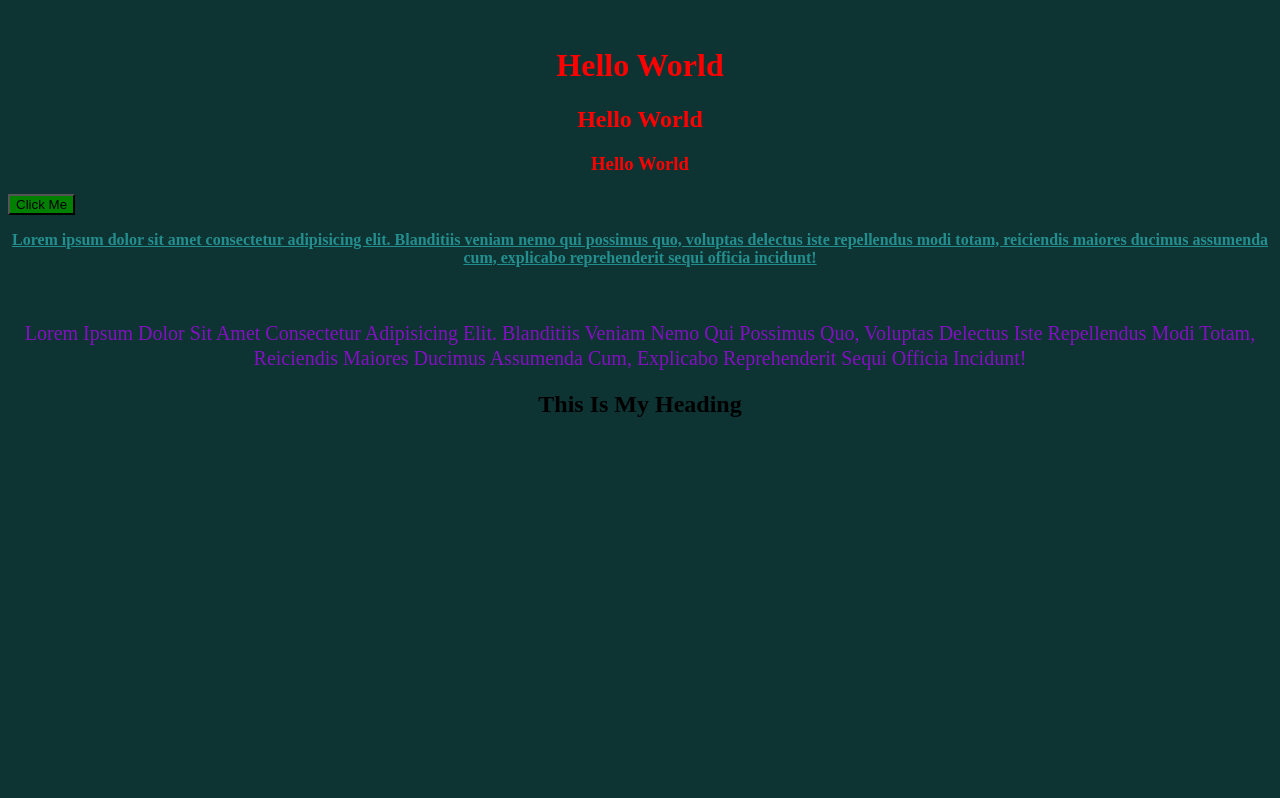
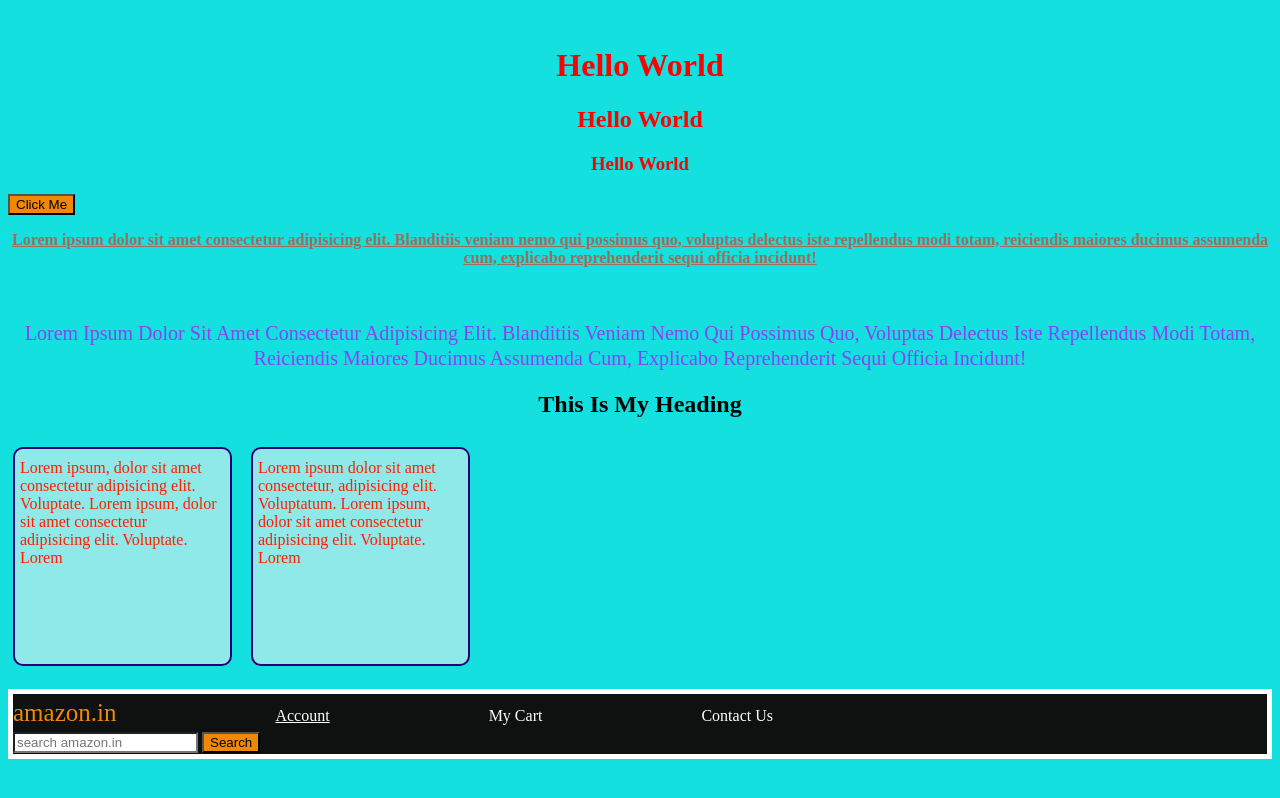
Before and after one commit to iqbal-prog-png/CSS-Prac2, a plain HTML site: page index.html in a window 1280 px wide. Drawn offline with Linux system fonts and the light colour scheme.

Commit message:
add some new files

```diff
--- a/index.html
+++ b/index.html
@@ -39,13 +39,29 @@
       <div id="divin">INNER</div>
     </div> -->
 
-    <div>
+    <div class="div">
       Lorem ipsum, dolor sit amet consectetur adipisicing elit. Voluptate. Lorem
       ipsum, dolor sit amet consectetur adipisicing elit. Voluptate. Lorem
     </div>
-    <div>
+    <div class="div">
       Lorem ipsum dolor sit amet consectetur, adipisicing elit. Voluptatum.
       Lorem ipsum, dolor sit amet consectetur adipisicing elit. Voluptate. Lorem
     </div>
+
+    <br />
+
+    <div id="pract3"></div>
+    <br />
+
+    <div class="navbar">
+      <div class="box logo">amazon.in</div>
+      <div class="box link"><a href="#">Account</a></div>
+      <div class="box link">My Cart</div>
+      <div class="box link">Contact Us</div>
+      <div class="box search">
+        <input type="text" placeholder="search amazon.in" />
+        <button>Search</button>
+      </div>
+    </div>
   </body>
 </html>
--- a/style.css
+++ b/style.css
@@ -1,5 +1,5 @@
 body {
-  background-color: rgb(13, 51, 51);
+  background-color: rgb(21, 224, 224);
   font-family: "Times New Roman", Times, serif;
 }
 #box {
@@ -12,15 +12,15 @@ body {
   text-align: center;
 }
 
-button {
+/* button {
   background-color: green;
-}
+} */
 
 #p1 {
-  color: rgba(52, 204, 204, 0.6);
+  color: rgba(248, 32, 4, 0.6);
   text-align: center;
   text-decoration: underline;
-  font-weight: 600;
+  font-weight: 700;
 }
 
 #p2 {
@@ -53,7 +53,7 @@ button {
 
 /* Box Model */
 
-div {
+.div {
   height: 200px;
   width: 200px;
   background-color: rgb(144, 233, 233);
@@ -63,5 +63,45 @@ div {
   padding: 10px 10px 5px 5px;
   margin: 10px 10px 5px 5px;
   display: inline-block;
-  visibility: hidden;
 }
+
+/* Practice Set 2 */
+/* #pract3 {
+  height: 100px;
+  width: 100px;
+  background-color: green;
+  border: 2px solid black;
+  border-radius: 50%;
+} */
+
+.navbar {
+  height: 60px;
+  background-color: #0f1111;
+  border: 5px solid white;
+}
+
+.box {
+  display: inline-block;
+  margin-right: 155px;
+  padding-top: 5px;
+}
+.logo {
+  font-size: 25px;
+  color: #f08804;
+}
+
+.link {
+  color: white;
+}
+
+input {
+  background-color: white;
+}
+
+button {
+  background-color: #f08804;
+}
+
+a {
+  color: white;
+}
--- /dev/null
+++ b/style2.css
@@ -0,0 +1,4 @@
+/* Practice Set 4 */
+div {
+  color: rgb(209, 24, 24);
+}
```
Also changed, not shown: index2.html (added, +12 -0 lines).
